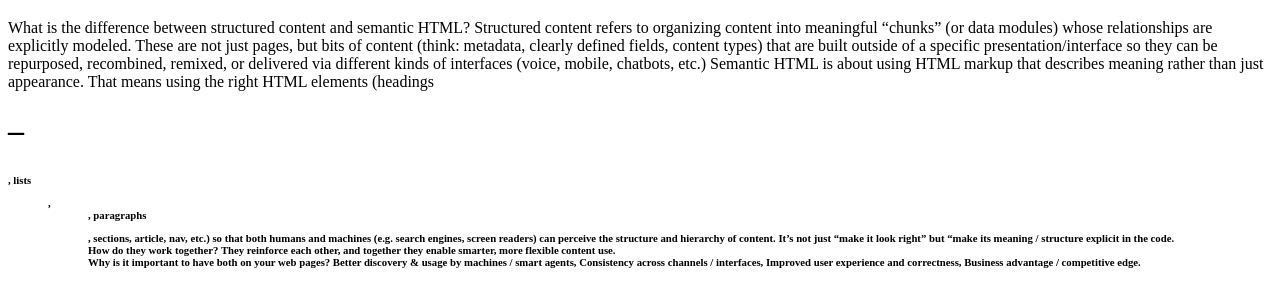
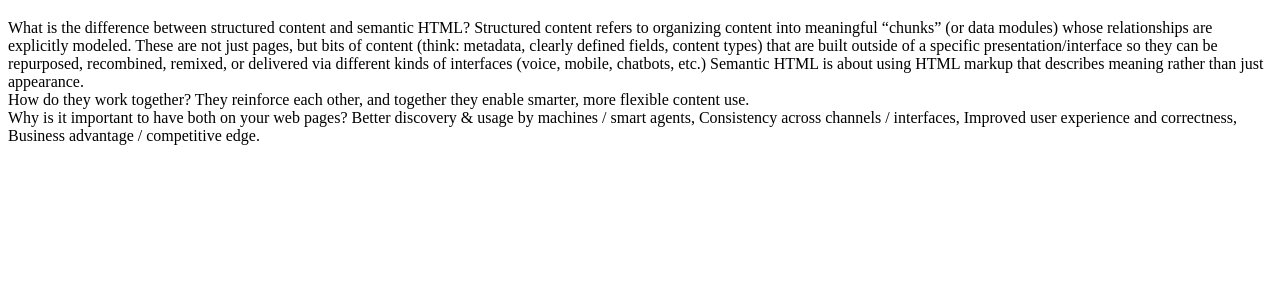
Before and after one commit to ashfourmaya/Internet-Studio-Maya-Ashfour, a plain HTML site: page ASG2/index.html in a window 1280 px wide. Shown: the part 61-368 px from the top of the page. Drawn offline with Linux system fonts and the light colour scheme.

Commit message:
Update index.html

```diff
--- a/ASG2/index.html
+++ b/ASG2/index.html
@@ -8,7 +8,7 @@
 
 
     <h1> Part 2 Questions</h1>
-  <p> What is the difference between structured content and semantic HTML? Structured content refers to organizing content into meaningful “chunks” (or data modules) whose relationships are explicitly modeled. These are not just pages, but bits of content (think: metadata, clearly defined fields, content types) that are built outside of a specific presentation/interface so they can be repurposed, recombined, remixed, or delivered via different kinds of interfaces (voice, mobile, chatbots, etc.) Semantic HTML is about using HTML markup that describes meaning rather than just appearance. That means using the right HTML elements (headings <h1>–<h6>, lists <ul>, <ol>, paragraphs <p>, sections, article, nav, etc.) so that both humans and machines (e.g. search engines, screen readers) can perceive the structure and hierarchy of content. It’s not just “make it look right” but “make its meaning / structure explicit in the code.
+  <p> What is the difference between structured content and semantic HTML? Structured content refers to organizing content into meaningful “chunks” (or data modules) whose relationships are explicitly modeled. These are not just pages, but bits of content (think: metadata, clearly defined fields, content types) that are built outside of a specific presentation/interface so they can be repurposed, recombined, remixed, or delivered via different kinds of interfaces (voice, mobile, chatbots, etc.) Semantic HTML is about using HTML markup that describes meaning rather than just appearance.
 <br>
 How do they work together?
 They reinforce each other, and together they enable smarter, more flexible content use.
```
